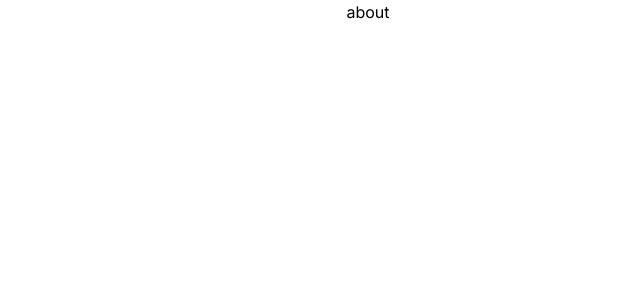
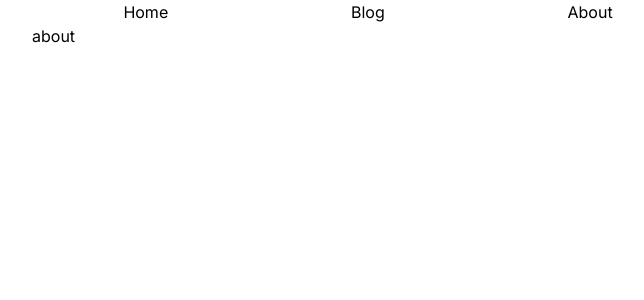
Before and after one commit to lazaro-contato/portfolio, a Next.js app: page /about in a window 1280 px wide. Shown: the top 300 px of the page, without its empty margins (272-916 px from the left). Built offline with nearby package versions, Linux system fonts and the light colour scheme.

Commit message:
feat: add header in layout

```diff
--- a/src/app/layout.tsx
+++ b/src/app/layout.tsx
@@ -1,6 +1,7 @@
 import type { Metadata } from 'next'
 import { Inter } from 'next/font/google'
 import './globals.css'
+import Header from "@/components/Header/Index";
 
 const inter = Inter({ subsets: ['latin'] })
 
@@ -15,8 +16,11 @@ export default function RootLayout({
   children: React.ReactNode
 }) {
   return (
-    <html lang="en">
-      <body className={inter.className}>{children}</body>
+    <html lang="en" >
+      <body className={`${inter.className} font-nunito flex flex-col justify-center max-w-2xl w-full`}>
+      {<Header/>}
+      {children}
+      </body>
     </html>
   )
 }
```
